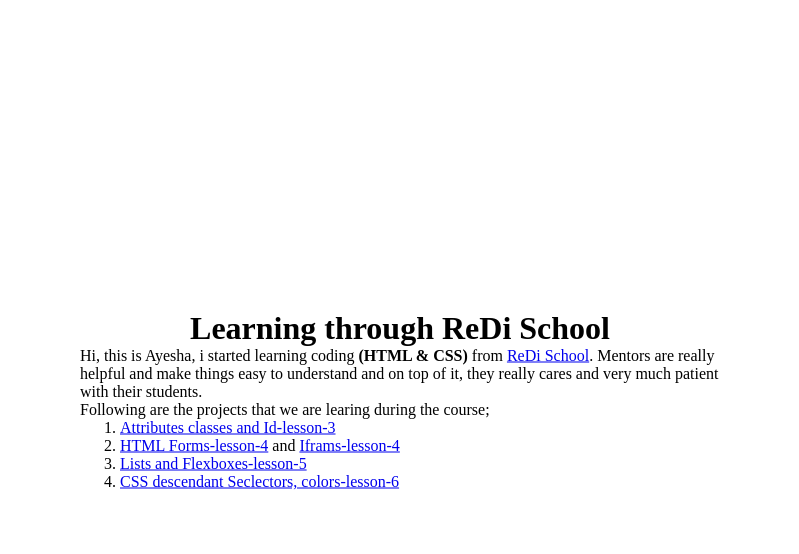
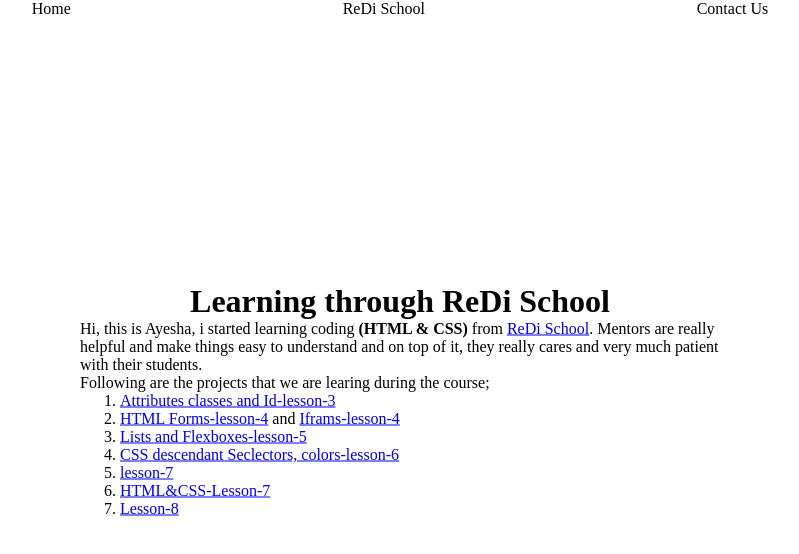
Before and after one commit to ashisohail/redi-school-projects, a plain HTML site: page index.html in a window 1280 px wide. Shown: the whole page, without its empty margins (240-1039 px from the left). Drawn offline with Linux system fonts and the light colour scheme.

Commit message:
Link of page lesson-7 add in Index.html.

```diff
--- a/index.html
+++ b/index.html
@@ -8,6 +8,11 @@
     <link rel="stylesheet" href="assets/css/style.css">
 </head>
 <body>
+    <div class="header" >
+        <p>Home</p>
+        <p>ReDi School</p>
+        <p>Contact Us</p>
+    </div>
     <div class="home-page">
     <h1 class="first-heading"> Learning through ReDi School</h1>
     <p>
@@ -23,6 +28,9 @@
         <li><a href="forms-lesson-4.html">HTML Forms-lesson-4</a> and <a href="iframs-lesson-4.html">Iframs-lesson-4</a></li>
         <li><a href="list-flexbox-lesson-5.html">Lists and Flexboxes-lesson-5</a></li>
         <li><a href="selector-colors-lesson-6.html"> CSS descendant Seclectors, colors-lesson-6</a></li>
+        <li><a href="lesson-7-exercise.html"> lesson-7</a></li>
+        <li><a href="html&css-lesson-7.html"> HTML&CSS-Lesson-7</a></li>
+        <li><a href="lesson-8.html"> Lesson-8</a></li>
     </ol>
 </div>
 </body>
```
